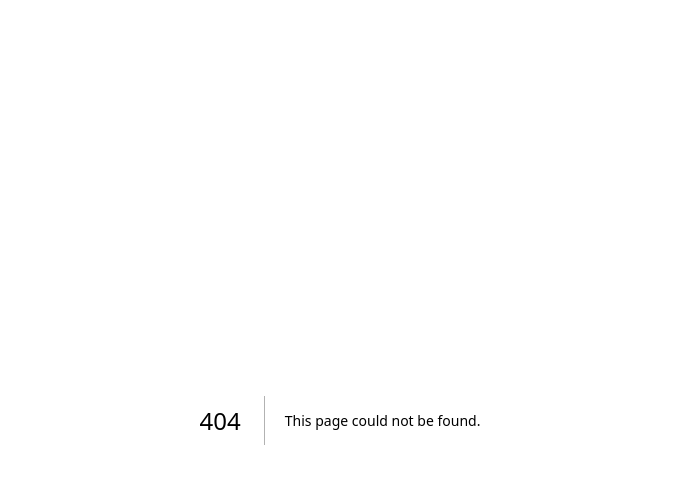
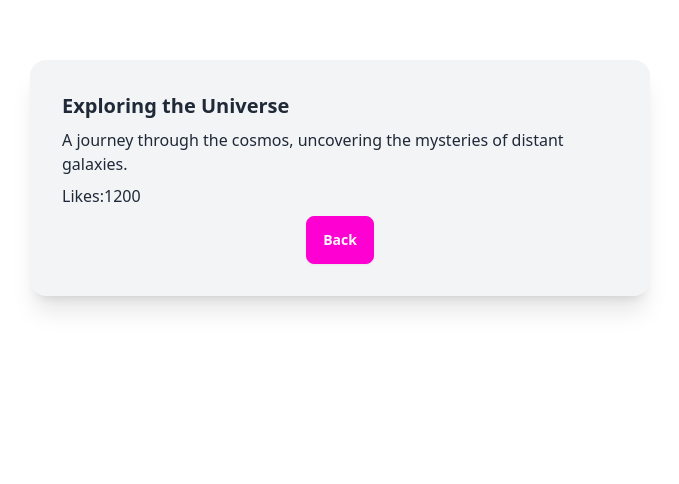
Before and after one commit to alrakib1/exploring-next-js, a Next.js app: page /posts/1 in a window 1280 px wide. Before the commit this address had no page. Shown: the top 484 px of the page, without its empty margins (300-979 px from the left). Built offline with nearby package versions, Linux system fonts and the light colour scheme; data requests are answered from the project's data file.

Commit message:
learned dynamic data fetching

```diff
--- /dev/null
+++ b/src/app/posts/[id]/page.js
@@ -0,0 +1,30 @@
+import Link from "next/link";
+
+
+const DetailPage = async({params}) => {
+// console.log(params)
+const res = await fetch(`http://localhost:5000/posts/${params.id}`, {
+    cache: "no-store"
+   });
+   const post = await res.json();
+
+    return (
+        <div>
+              <div
+            key={post.id}
+            className="card bg-gray-100 my-10 shadow-xl mx-auto w-[50%]"
+          >
+            <div className="card-body">
+              <h2 className="card-title">{post.title}</h2>
+              <p>{post.description}</p>
+              <p>Likes:{post.likes}</p>
+              <div className="card-actions justify-center">
+               <Link href="/posts"> <button className="btn btn-secondary">Back</button></Link>
+              </div>
+            </div>
+          </div>
+        </div>
+    );
+};
+
+export default DetailPage;
--- a/src/app/posts/page.js
+++ b/src/app/posts/page.js
@@ -1,9 +1,11 @@
+import Link from "next/link";
+
 const PostPage = async () => {
   const res = await fetch("http://localhost:5000/posts", {
    cache: "no-store"
   });
   const posts = await res.json();
-  console.log(posts);
+  // console.log(posts);
 
   return (
     <div className="w-full">
@@ -19,7 +21,7 @@ const PostPage = async () => {
               <p>{post.description}</p>
               <p>Likes:{post.likes}</p>
               <div className="card-actions justify-center">
-                <button className="btn btn-primary">See More</button>
+               <Link href={`/posts/${post.id}`}> <button className="btn btn-primary">See More</button></Link>
               </div>
             </div>
           </div>
```
Also changed, not shown: src/app/posts/README.md, src/app/posts/[id]/readme.md (added), 1 other file (tests, documents, lock files or other folders).
